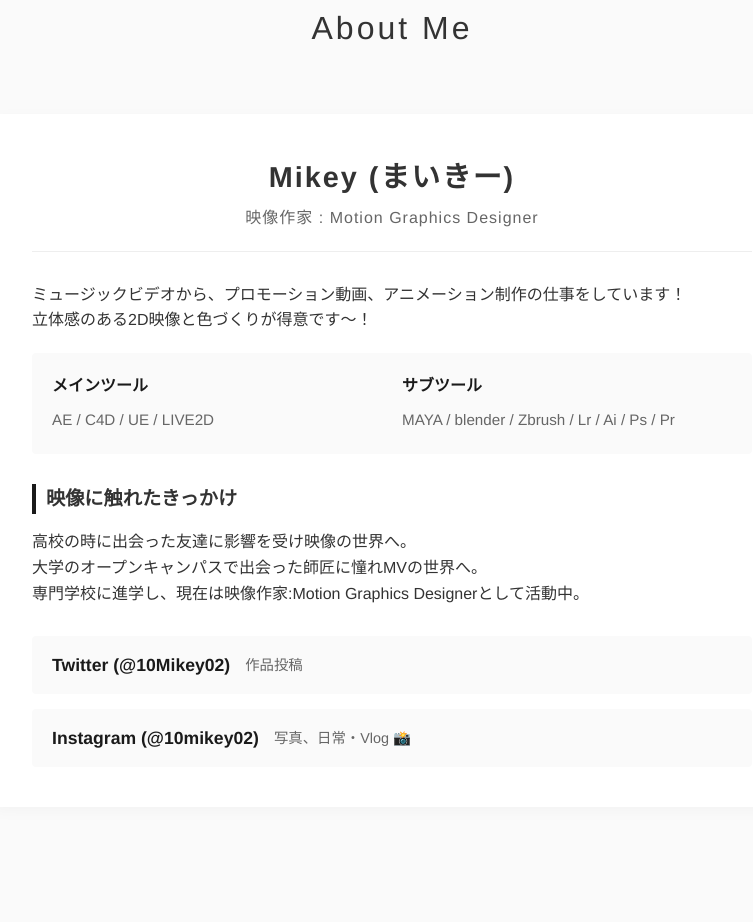
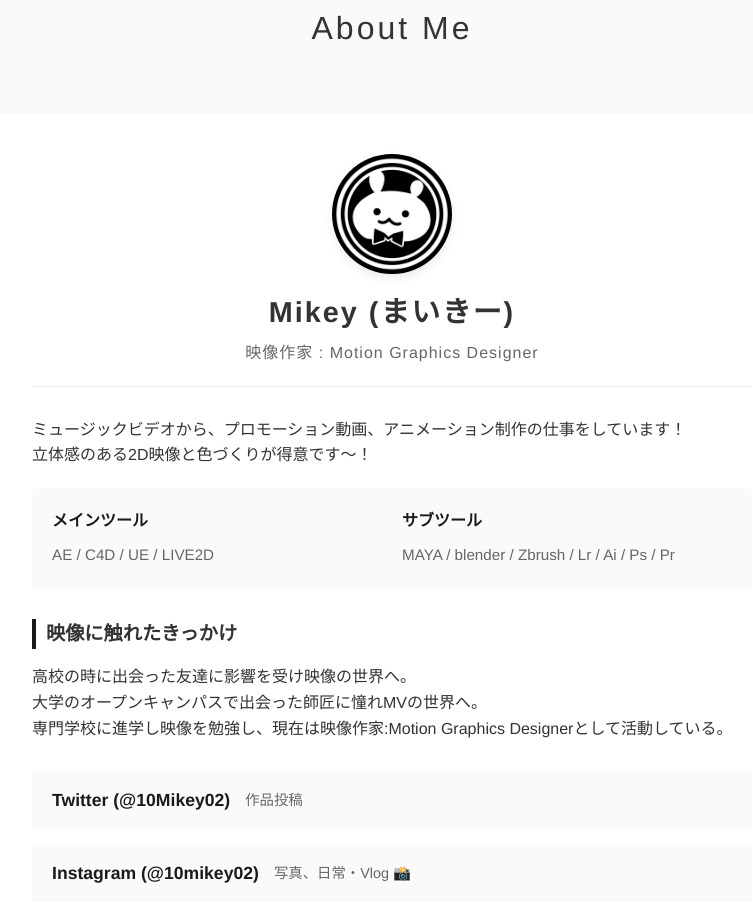
Before and after one commit to 10Mikey02/works, a plain HTML site: page index.html in a window 1280 px wide. Shown: the part 1725-2647 px from the top of the page, without its empty margins (248-1001 px from the left). Drawn offline with Linux system fonts and the light colour scheme.

Commit message:
Update index.html

```diff
--- a/index.html
+++ b/index.html
@@ -389,6 +389,17 @@
             border-bottom: 1px solid #eee;
         }
 
+        /* プロフィール丸アイコン */
+        .about-icon {
+            width: 120px;
+            height: 120px;
+            border-radius: 50%;
+            object-fit: cover;
+            display: block;
+            margin: 0 auto 15px;
+            box-shadow: 0 4px 10px rgba(0,0,0,0.08);
+        }
+
         .about-header h3 {
             font-size: 1.8rem;
             letter-spacing: 2px;
@@ -639,6 +650,7 @@
             .works-tab { padding: 6px 16px; font-size: 0.8rem; }
 
             .about-container { padding: 25px 20px; }
+            .about-icon { width: 100px; height: 100px; }
             .tools-grid { grid-template-columns: 1fr; gap: 15px; }
             .sns-links a { flex-direction: column; align-items: flex-start; gap: 5px; }
 
@@ -674,7 +686,7 @@
         </div>
     </header>
 
- <!-- 3. ホーム画面 (デモリール動画 - Vimeo画面全体) -->
+    <!-- 3. ホーム画面 (デモリール動画 - Vimeo画面全体) -->
     <section id="home">
         <div class="hero-video-wrapper">
             <iframe src="https://player.vimeo.com/video/1250633832?background=1&autoplay=1&loop=1&muted=1"
@@ -747,6 +759,7 @@
         <h2 class="section-title fade-in-up">About Me</h2>
         <div class="about-container fade-in-up">
             <div class="about-header">
+                <img src="Icon_mikey.png" alt="Mikey Icon" class="about-icon">
                 <h3>Mikey (まいきー)</h3>
                 <p>映像作家 : Motion Graphics Designer</p>
             </div>
@@ -767,7 +780,7 @@
                 <h4 class="about-section-title">映像に触れたきっかけ</h4>
                 <p>高校の時に出会った友達に影響を受け映像の世界へ。<br>
                 大学のオープンキャンパスで出会った師匠に憧れMVの世界へ。<br>
-                専門学校に進学し、現在は映像作家:Motion Graphics Designerとして活動中。</p>
+                専門学校に進学し映像を勉強し、現在は映像作家:Motion Graphics Designerとして活動している。</p>
 
                 <div class="sns-links">
                     <a href="https://twitter.com/10Mikey02" target="_blank" rel="noopener noreferrer">
```
